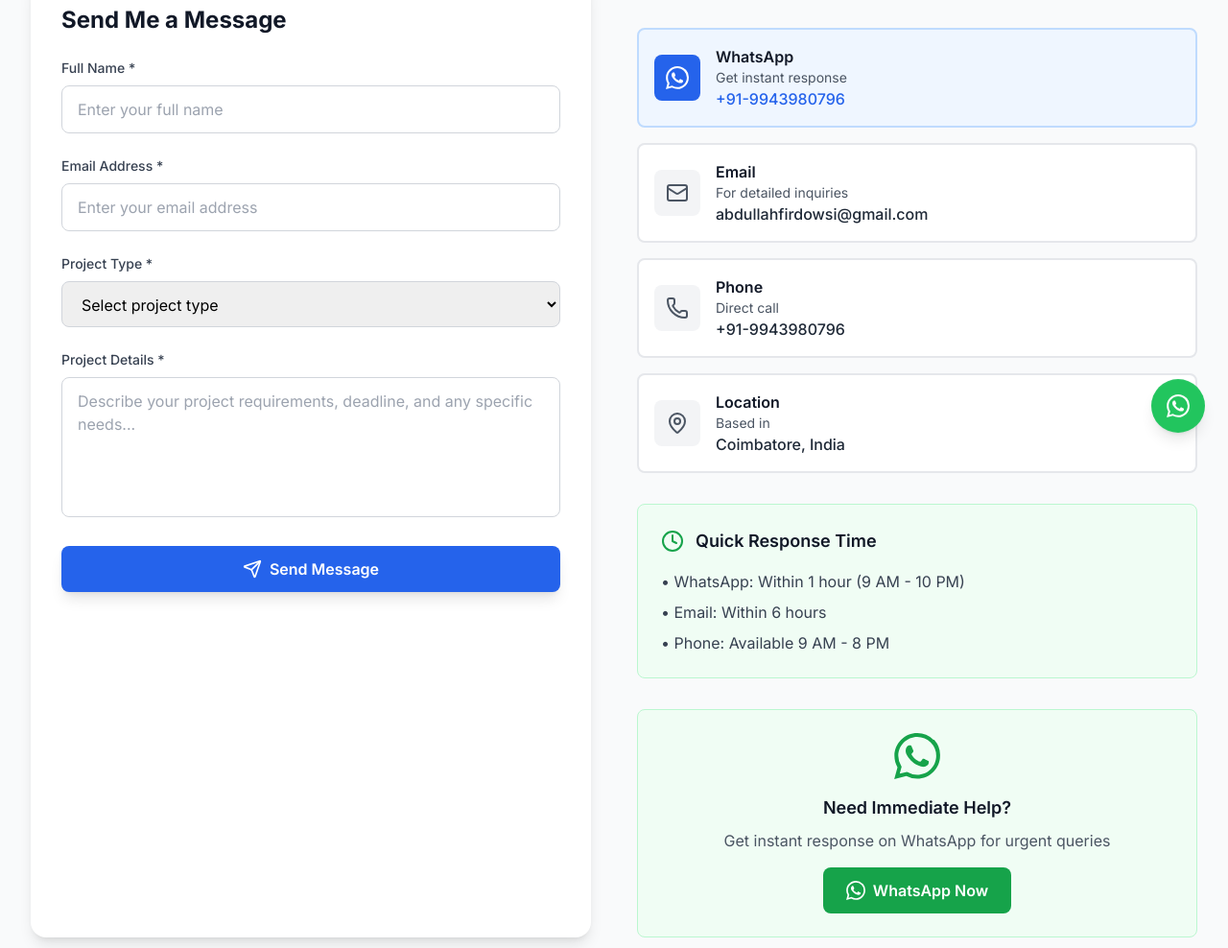
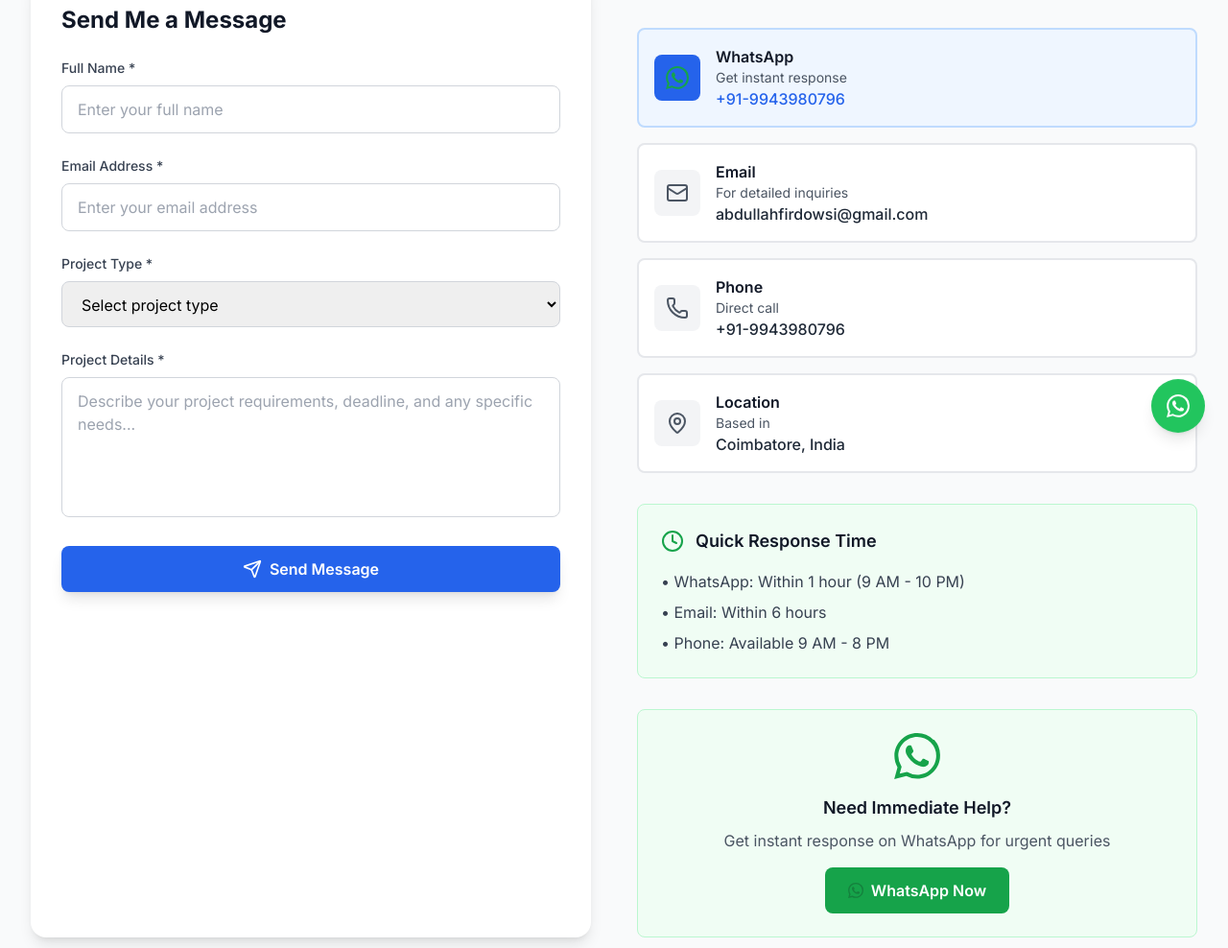
Before and after one commit to abdullahfirdowsi/portfolio-freelance-phase3, a React (Vite) app: page /contact in a window 1280 px wide. Shown: the part 311-1299 px from the top of the page at 96% size. Built offline with nearby package versions, Linux system fonts and the light colour scheme; no server answers.

Commit message:
Fix WhatsApp Button Colors and Styles

```diff
--- a/src/components/Footer.tsx
+++ b/src/components/Footer.tsx
@@ -34,7 +34,7 @@ const Footer = () => {
                 href="https://wa.me/919943980796"
                 target="_blank"
                 rel="noopener noreferrer"
-                className="text-gray-300 hover:text-white transition-colors"
+                className="text-gray-300 hover:text-green-400 transition-colors"
               >
                 <WhatsAppIcon className="h-5 w-5" />
               </a>
--- a/src/pages/Contact.tsx
+++ b/src/pages/Contact.tsx
@@ -59,7 +59,7 @@ const Contact = () => {
 
   const contactMethods = [
     {
-      icon: <WhatsAppIcon className="h-6 w-6" />,
+      icon: <WhatsAppIcon className="h-6 w-6 text-green-600" />,
       title: "WhatsApp",
       description: "Get instant response",
       value: "+91-9943980796",
@@ -302,11 +302,11 @@ const Contact = () => {
               </p>
               <a
                 href="https://wa.me/919943980796?text=Hi%20Abdullah,%20I%20need%20immediate%20help%20with%20my%20project."
-                target="_blank"
+                className="bg-primary-50 hover:bg-primary-100 text-primary-700 px-4 py-3 rounded-lg font-medium transition-colors flex items-center justify-center space-x-2"
                 rel="noopener noreferrer"
                 className="bg-green-600 hover:bg-green-700 text-white px-6 py-3 rounded-lg font-semibold transition-all duration-300 inline-flex items-center space-x-2"
               >
-                <WhatsAppIcon className="h-5 w-5" />
+                <WhatsAppIcon className="h-4 w-4 text-green-700" />
                 <span>WhatsApp Now</span>
               </a>
             </div>
```
